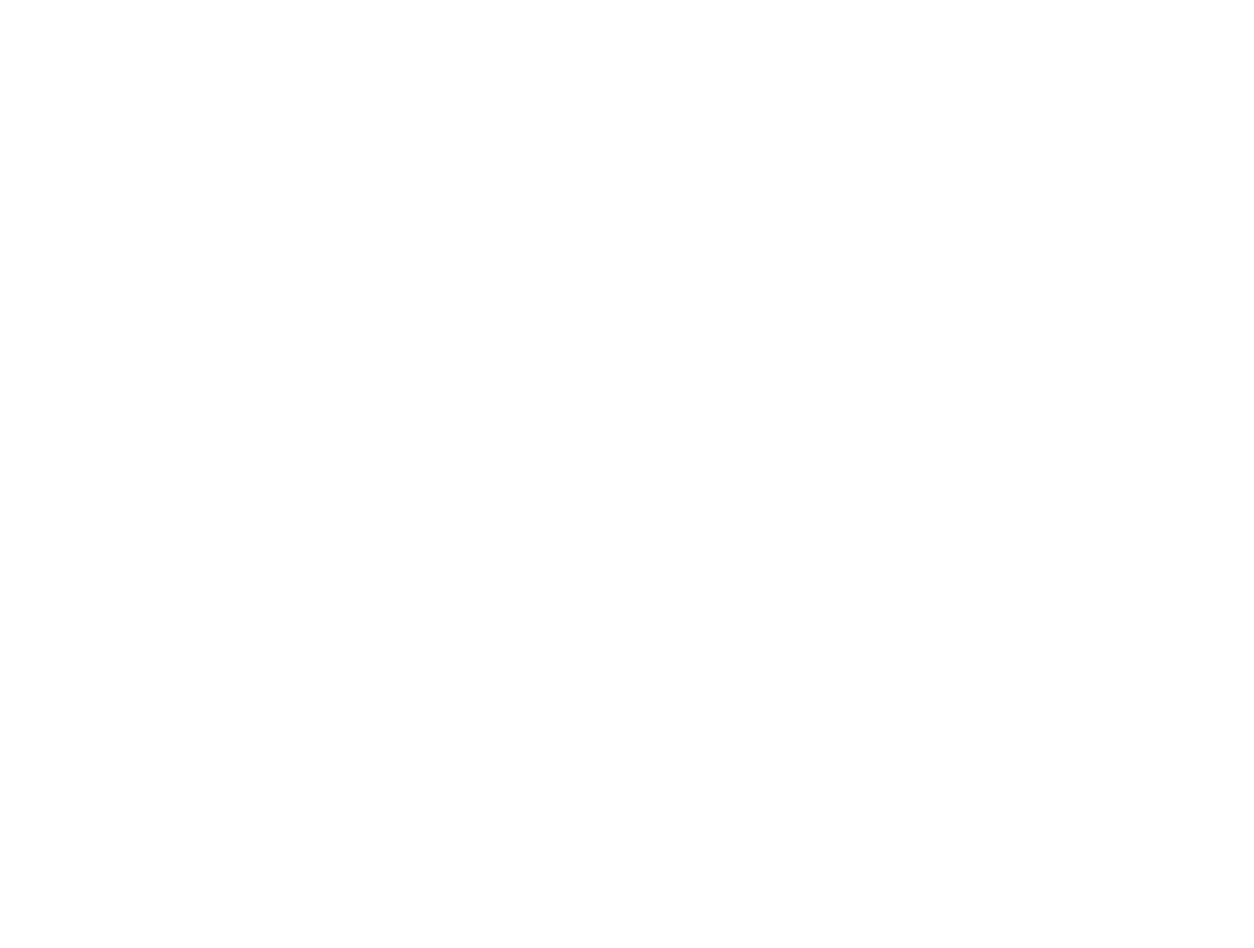
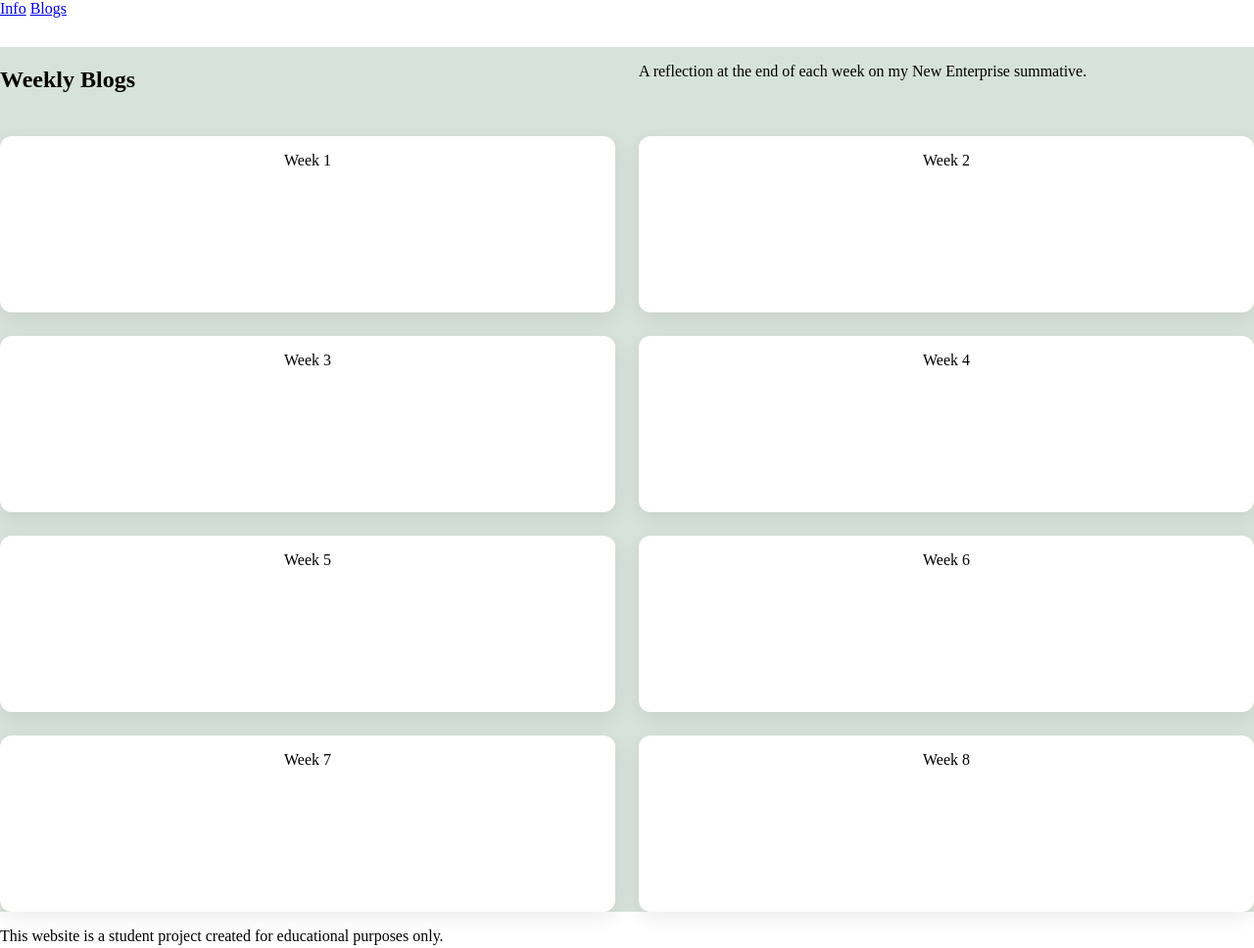
Before and after one commit to claudia-mitchell/my-blog, a plain HTML site: page week-1.html in a window 1280 px wide. Shown: the whole page at 98% size. Before the commit the page ends 800 px from the top, so only its background shows below. Drawn offline with Linux system fonts and the light colour scheme.

Commit message:
adding the weeks

```diff
--- /dev/null
+++ b/css/style.css
@@ -0,0 +1,45 @@
+* {
+    box-sizing: border-box;
+}
+
+html,
+body {
+    margin: 0;
+    padding: 0;
+}
+
+:root {
+    --pale-green: #D8E2DC;
+    --light-pink: #FFCAD4;
+    --pink: #F4ACB7;
+    --gray-pink: #9D8189;
+}
+
+/* BLOG GRIDS */
+.weekly-blog-grid {
+    background-color: #D8E2DC;
+}
+
+.blog-card:hover {
+    transform: translateY(-5px);
+}
+
+.weekly-blog-grid {
+    display: grid;
+    grid-template-columns: repeat(auto-fit, minmax(480px, 1fr));
+    gap: 24px;
+    margin-top: 30px;
+}
+
+.blog-card {
+    background-color: white;
+    border-radius: 12px;
+    overflow: hidden;
+    box-shadow: 0 6px 20px rgba(0,0,0,0.08);
+    transition: transform 0.2s ease;
+    cursor: pointer;
+    display: flex;
+    flex-direction: column;
+    height: 180px;
+    text-align: center;
+}
--- a/index.html
+++ b/index.html
@@ -3,9 +3,54 @@
 <head>
     <meta charset="UTF-8">
     <meta name="viewport" content="width=device-width, initial-scale=1.0">
-    <title>Document</title>
+
+    <link rel="stylesheet" href="css/style.css">
+
+    <title>Claudia Mitchell - Weekly Blogs</title>
 </head>
 <body>
-    <p>hello</p>
+    <!--NAV BAR-->
+    <header>
+        <nav>
+            <a href="info.html">Info</a>
+            <a href="info.html">Blogs</a>
+        </nav>
+    </header>
+
+    <main>
+        <section class="weekly-blog-grid">
+            <h1>Weekly Blogs</h1>
+            <p>A reflection at the end of each week on my New Enterprise summative.</p>
+            <div class="blog-card">
+                <p>Week 1</p>
+            </div>
+            <div class="blog-card">
+                <p>Week 2</p>
+            </div>
+            <div class="blog-card">
+                <p>Week 3</p>
+            </div>
+            <div class="blog-card">
+                <p>Week 4</p>
+            </div>
+            <div class="blog-card">
+                <p>Week 5</p>
+            </div>
+            <div class="blog-card">
+                <p>Week 6</p>
+            </div>
+            <div class="blog-card">
+                <p>Week 7</p>
+            </div>
+            <div class="blog-card">
+                <p>Week 8</p>
+            </div>
+        </section>
+    </main>
 </body>
+
+<footer>
+    <p>This website is a student project created for
+        educational purposes only.</p>
+</footer>
 </html>
--- a/week-1.html
+++ b/week-1.html
@@ -0,0 +1,56 @@
+<!DOCTYPE html>
+<html lang="en">
+<head>
+    <meta charset="UTF-8">
+    <meta name="viewport" content="width=device-width, initial-scale=1.0">
+
+    <link rel="stylesheet" href="css/style.css">
+
+    <title>Claudia Mitchell - Weekly Blogs</title>
+</head>
+<body>
+    <!--NAV BAR-->
+    <header>
+        <nav>
+            <a href="info.html">Info</a>
+            <a href="info.html">Blogs</a>
+        </nav>
+    </header>
+
+    <main>
+        <section class="weekly-blog-grid">
+            <h1>Weekly Blogs</h1>
+            <p>A reflection at the end of each week on my New Enterprise summative.</p>
+            <div class="blog-card">
+                <p>Week 1</p>
+            </div>
+            <div class="blog-card">
+                <p>Week 2</p>
+            </div>
+            <div class="blog-card">
+                <p>Week 3</p>
+            </div>
+            <div class="blog-card">
+                <p>Week 4</p>
+            </div>
+            <div class="blog-card">
+                <p>Week 5</p>
+            </div>
+            <div class="blog-card">
+                <p>Week 6</p>
+            </div>
+            <div class="blog-card">
+                <p>Week 7</p>
+            </div>
+            <div class="blog-card">
+                <p>Week 8</p>
+            </div>
+        </section>
+    </main>
+</body>
+
+<footer>
+    <p>This website is a student project created for
+        educational purposes only.</p>
+</footer>
+</html>
```
Also changed, not shown: js/script.js (added).
